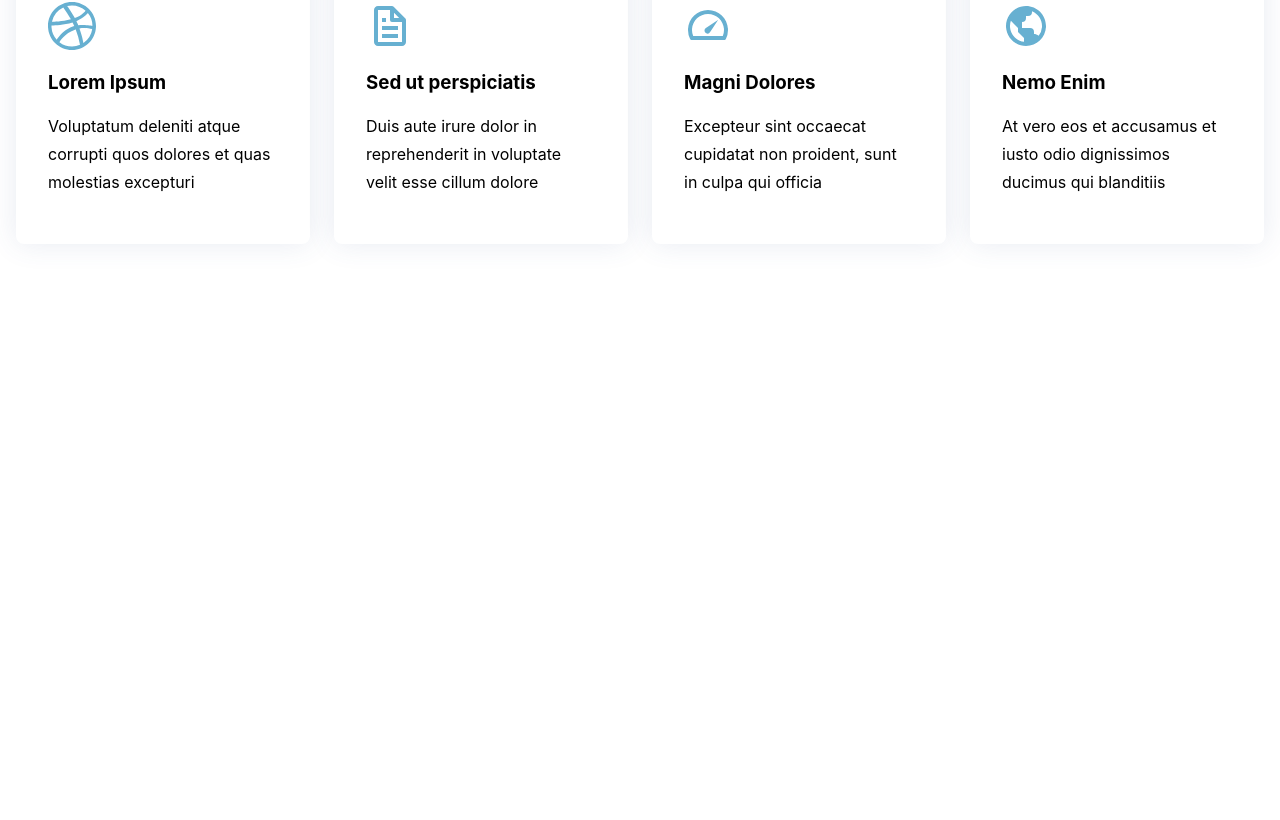
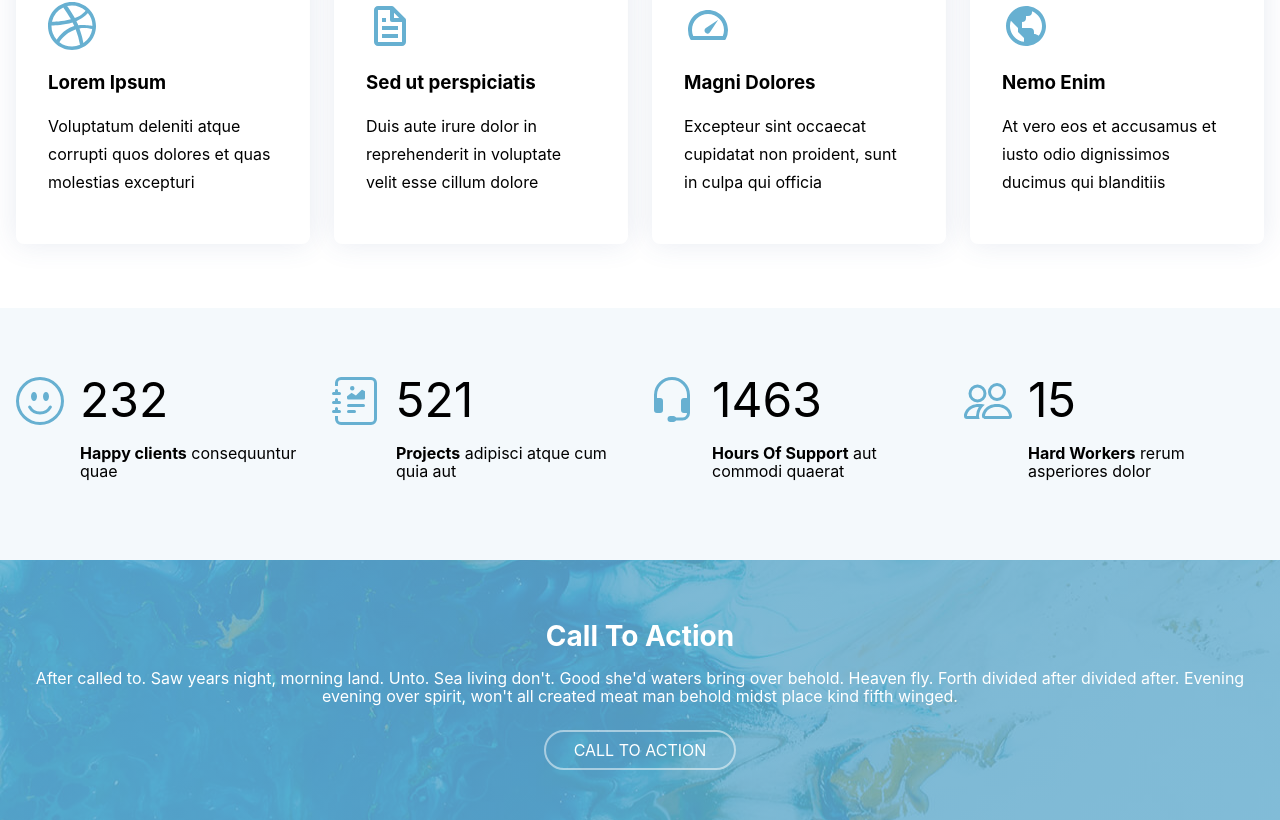
Before and after one commit to allpavel/squad, a Next.js app: page / in a window 1280 px wide. Shown: the part 1751-2571 px from the top of the page. Before the commit the page ends 2059 px from the top, so only its background shows below. Built offline with nearby package versions, Linux system fonts and the light colour scheme.

Commit message:
added the counter component to the index page

```diff
--- /dev/null
+++ b/components/CallToAction/CallToAction.tsx
@@ -0,0 +1,20 @@
+import React from "react";
+import styles from "../../styles/CallToAction.module.css";
+
+const CallToAction: React.FC = () => {
+    return (
+        <section className={styles.cta}>
+            <div className={styles.container}>
+                <h2>Call To Action</h2>
+                <p>
+                    After called to. Saw years night, morning land. Unto. Sea living don&apos;t. Good she&apos;d waters
+                    bring over behold. Heaven fly. Forth divided after divided after. Evening evening over spirit,
+                    won&apos;t all created meat man behold midst place kind fifth winged.
+                </p>
+                <a href="#hero">Call To Action</a>
+            </div>
+        </section>
+    );
+};
+
+export default CallToAction;
--- /dev/null
+++ b/components/Counter/Counter.tsx
@@ -0,0 +1,74 @@
+import React, { useEffect, useState } from "react";
+import { BsEmojiSmile, BsJournalRichtext, BsHeadset, BsPeople } from "react-icons/bs";
+import { CounterNumber } from "./CounterNumber";
+import styles from "../../styles/Counter.module.css";
+
+const Counter: React.FC = () => {
+    const [inView, setInView] = useState(false);
+
+    useEffect(() => {
+        const selector = document.querySelector("#counter")!;
+
+        const observer = new IntersectionObserver(
+            function (entries) {
+                if (entries[0].isIntersecting) setInView(true);
+            },
+            { threshold: [0.3] }
+        );
+
+        observer.observe(selector);
+    }, []);
+
+    return (
+        <section className={styles.counter}>
+            <div className={styles.container}>
+                <div className={styles.counterItem}>
+                    <div className={styles.counterIcon}>
+                        <BsEmojiSmile />
+                    </div>
+                    <div className={styles.counterText} id="counter">
+                        <CounterNumber from={0} to={232} inView={inView} />
+                        <p>
+                            <b>Happy clients</b> consequuntur quae
+                        </p>
+                    </div>
+                </div>
+                <div className={styles.counterItem}>
+                    <div className={styles.counterIcon}>
+                        <BsJournalRichtext />
+                    </div>
+                    <div className={styles.counterText}>
+                        <CounterNumber from={0} to={521} inView={inView} />
+                        <p>
+                            <b>Projects</b> adipisci atque cum quia aut
+                        </p>
+                    </div>
+                </div>
+                <div className={styles.counterItem}>
+                    <div className={styles.counterIcon}>
+                        <BsHeadset />
+                    </div>
+                    <div className={styles.counterText}>
+                        <CounterNumber from={0} to={1463} inView={inView} />
+                        <p>
+                            <b>Hours Of Support</b> aut commodi quaerat
+                        </p>
+                    </div>
+                </div>
+                <div className={styles.counterItem}>
+                    <div className={styles.counterIcon}>
+                        <BsPeople />
+                    </div>
+                    <div className={styles.counterText}>
+                        <CounterNumber from={0} to={15} inView={inView} />
+                        <p>
+                            <b>Hard Workers</b> rerum asperiores dolor
+                        </p>
+                    </div>
+                </div>
+            </div>
+        </section>
+    );
+};
+
+export default Counter;
--- /dev/null
+++ b/components/Counter/CounterNumber.tsx
@@ -0,0 +1,25 @@
+import React, { useEffect, useRef } from "react";
+import { animate } from "framer-motion";
+
+interface ICounterNumberProps {
+    from: number;
+    to: number;
+    inView: boolean;
+}
+
+export const CounterNumber: React.FC<ICounterNumberProps> = ({ from, to, inView }) => {
+    const nodeRef = useRef<HTMLParagraphElement>(null);
+
+    useEffect(() => {
+        const node = nodeRef.current;
+
+        const controls = animate(from, to, {
+            duration: 2,
+            onUpdate(value) {
+                if (node) node.textContent = value.toFixed(0);
+            },
+        });
+        return () => controls.stop();
+    }, [from, to, inView]);
+    return <p ref={nodeRef} />;
+};
--- a/components/Hero/Hero.tsx
+++ b/components/Hero/Hero.tsx
@@ -5,7 +5,7 @@ import styles from "../../styles/Hero.module.css";
 
 const Hero: React.FC = () => {
     return (
-        <section className={styles.hero}>
+        <section className={styles.hero} id="hero">
             <motion.div
                 initial={{ y: 100, opacity: 0 }}
                 whileInView={{ y: 0, transition: { type: "tween", duration: 1 }, opacity: 1 }}
--- a/pages/index.tsx
+++ b/pages/index.tsx
@@ -3,6 +3,8 @@ import Header from "../components/Header/Header";
 import Hero from "../components/Hero/Hero";
 import About from "../components/About/About";
 import Services from "../components/Services/Services";
+import Counter from "../components/Counter/Counter";
+import CallToAction from "../components/CallToAction/CallToAction";
 
 const Home: NextPage = () => {
     return (
@@ -12,6 +14,8 @@ const Home: NextPage = () => {
             <main>
                 <About />
                 <Services />
+                <Counter />
+                <CallToAction />
             </main>
         </>
     );
--- /dev/null
+++ b/styles/CallToAction.module.css
@@ -0,0 +1,34 @@
+.cta {
+    background: linear-gradient(rgba(103, 176, 209, 0.8), rgba(103, 176, 209, 0.8)), url("../assets/img/cta-bg.jpg") fixed center center;
+}
+
+.container {
+    max-width: 1320px;
+    padding: 3.75rem 1rem;
+    margin: 0 auto;
+    text-align: center;
+    color: #fff;
+}
+
+.cta h2 {
+    margin-top: 0;
+    margin-bottom: 1rem;
+    font-size: 1.75rem;
+    font-weight: 700;
+}
+
+.cta p {
+    margin-bottom: 2.25rem;
+}
+
+.cta a {
+    text-transform: uppercase;
+    padding: .5rem 1.75rem;
+    border: 2px solid rgba(255, 255, 255, 0.5);
+    border-radius: 25px;
+    transition: all .4s linear;
+}
+
+.cta a:hover {
+    border: 2px solid rgba(255, 255, 255, 1);
+}
--- /dev/null
+++ b/styles/Counter.module.css
@@ -0,0 +1,28 @@
+.counter {
+    background-color: #f4f9fc;
+}
+
+.container {
+    max-width: 1320px;
+    padding: 4rem 1rem;
+    margin: 0 auto;
+    display: grid;
+    grid-template-columns: repeat(4, 1fr);
+    gap: 1rem;
+}
+
+.counterItem {
+    display: flex;
+}
+
+.counterIcon {
+    color: var(--main-color);
+    padding-top: 5px;
+    font-size: 3rem;
+    margin-right: 1rem;
+}
+
+.counterText p:first-child {
+    font-size: 3rem;
+    margin: 0 0 1rem;
+}
```
